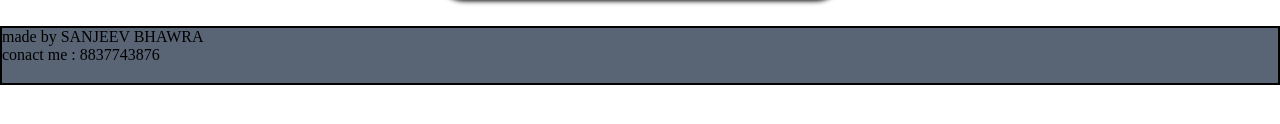
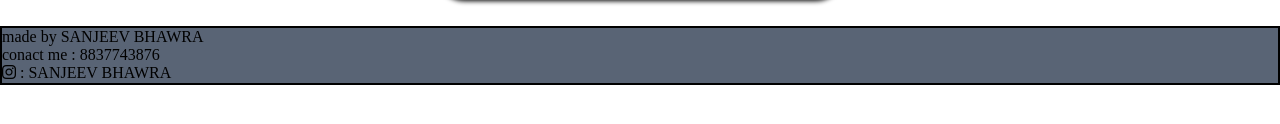
Before and after one commit to bhawrasanjeev/To-Do-list, a plain HTML site: page index.html in a window 1280 px wide. Shown: the part 658-782 px from the top of the page. Drawn offline with Linux system fonts and the light colour scheme; a web font is replaced by a local one.

Commit message:
Update index.html

```diff
--- a/index.html
+++ b/index.html
@@ -34,7 +34,9 @@
 <footer>
     <div class="foot">
         made by SANJEEV BHAWRA <BR>
-        conact me : 8837743876
+        conact me : 8837743876 <BR>
+        <i class="fa-brands fa-instagram"></i> : SANJEEV BHAWRA
+
     </div>
 </footer>
 <script src="todo.js"></script>
```
